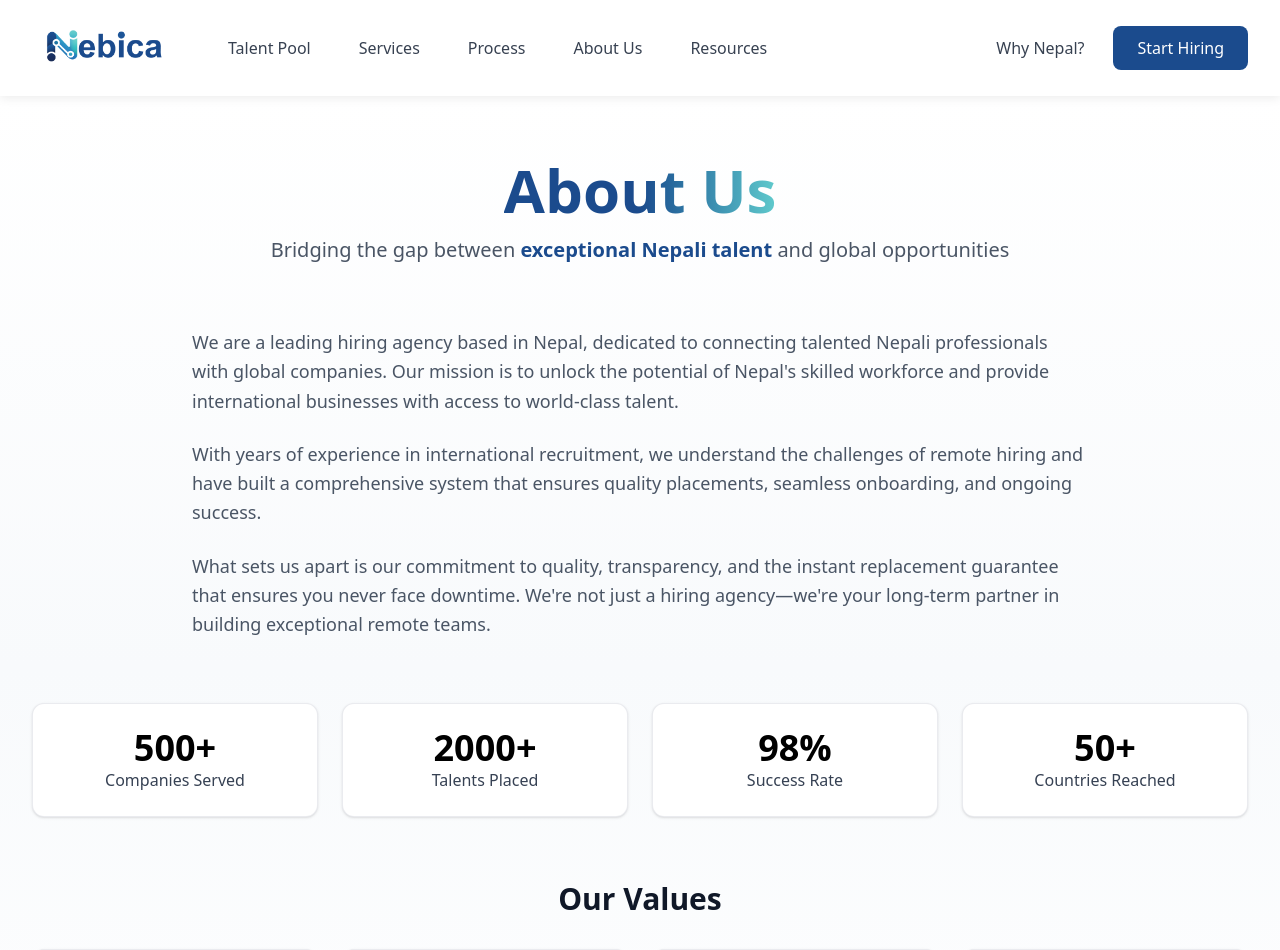
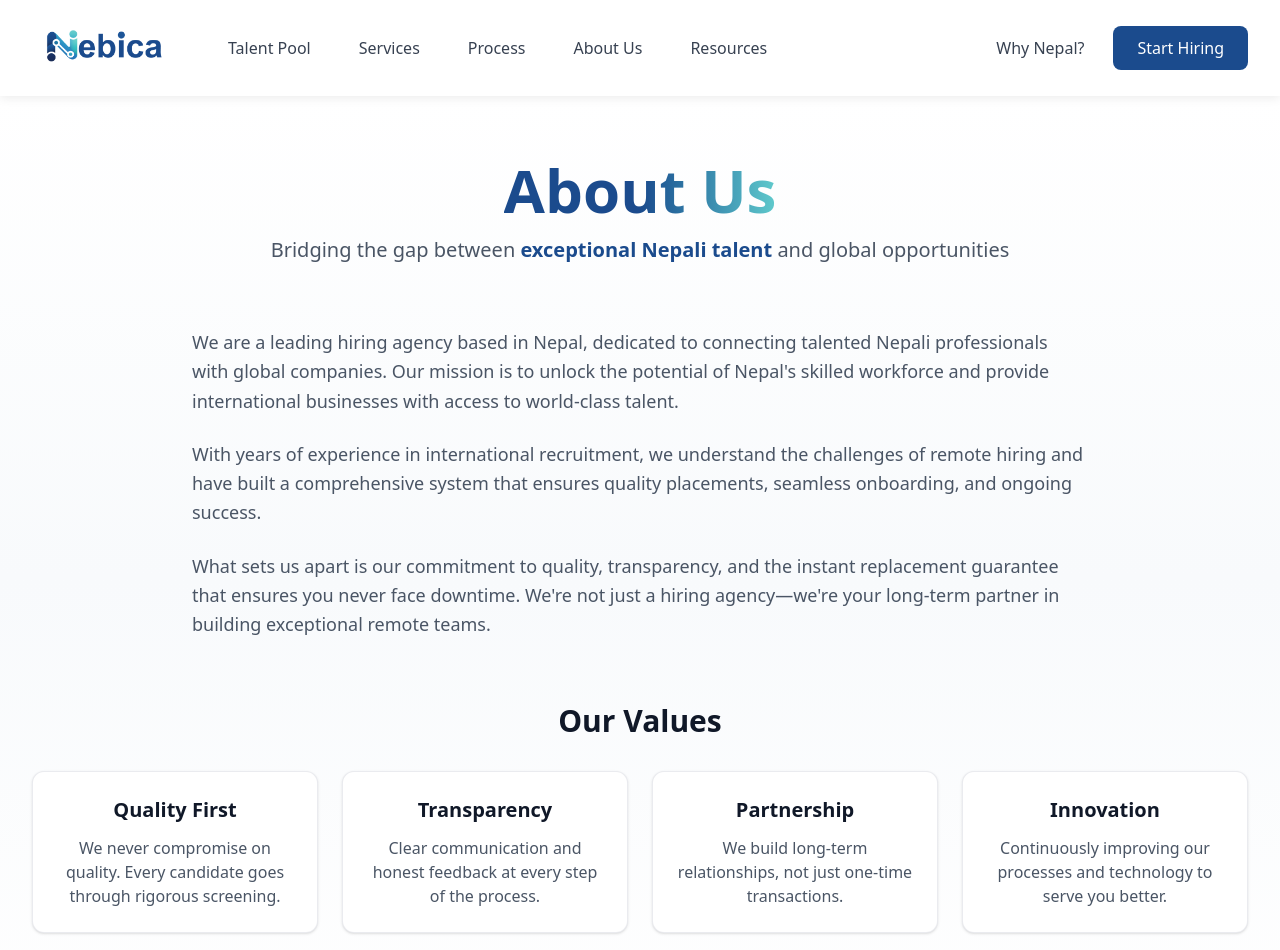
Before and after one commit to agencynebica-creator/nebica, a Next.js app: page /about in a window 1280 px wide. Shown: the top 950 px of the page. Built offline with nearby package versions, Linux system fonts and the light colour scheme.

Commit message:
comment stats

```diff
--- a/src/pages/about.tsx
+++ b/src/pages/about.tsx
@@ -87,7 +87,7 @@ export default function About() {
             </div>
 
             {/* Enhanced Stats */}
-            <div className="grid grid-cols-2 md:grid-cols-4 gap-6 mb-16">
+            {/* <div className="grid grid-cols-2 md:grid-cols-4 gap-6 mb-16">
               {stats.map((stat, index) => (
                 <div
                   key={index}
@@ -97,7 +97,7 @@ export default function About() {
                     {/* Gradient background effect */}
                     {/* <div className={`absolute inset-0 rounded-xl bg-gradient-to-br ${stat.gradient} opacity-0 group-hover:opacity-5 transition-opacity duration-300`} /> */}
 
-                    <div className={`text-4xl font-bold`}>
+                    {/* <div className={`text-4xl font-bold`}>
                       {stat.number}
                     </div>
                     <div className="text-gray-700 font-medium">
@@ -106,7 +106,7 @@ export default function About() {
                   </div>
                 </div>
               ))}
-            </div>
+            </div> */}
 
             {/* Enhanced Values Section */}
             <div className="mb-16">
```
